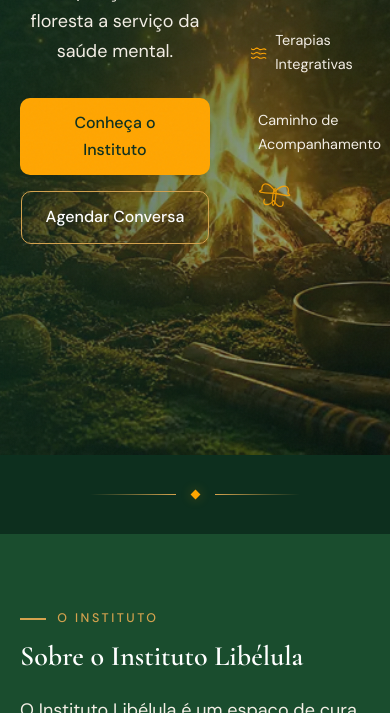
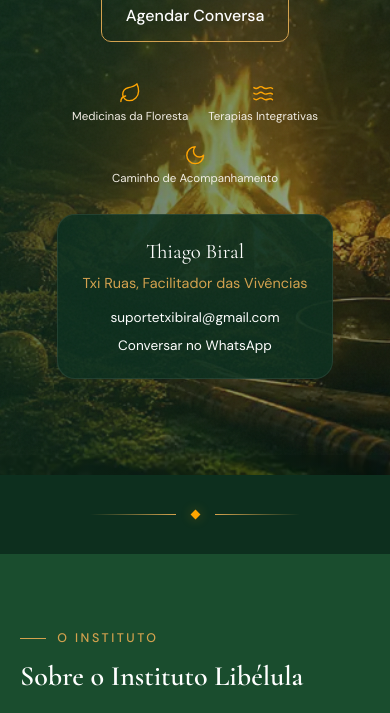
Before and after one commit to Allthomaz/Instituto_Libelula, a website: page index.html in a window 390 px wide. Shown: the part 389-1102 px from the top of the page. Drawn offline with nearby package versions, Linux system fonts and the light colour scheme.

Commit message:
fix(hero): mobile empilha titulo+botoes, pilares em linha e card abaixo (sem interleaving)
no mobile a hero virava flex-row com pilares/card static ao lado do titulo.
agora flex-direction: column no <=860px: titulo/botoes no topo, pilares (icone sobre label, 3 em linha) e card abaixo. verificado em 375px (sem overflow, ordem correta)

```diff
--- a/css/styles.css
+++ b/css/styles.css
@@ -90,9 +90,13 @@
 @media (max-width: 860px) {
   .nav, .nav__cta { display: none; }
   .nav-toggle { display: flex; margin-left: auto; }
-  .pillars-strip { position: static; padding: 0 1.25rem; margin-top: 2.5rem; }
-  .contact-card { position: static; margin: 2rem 1.25rem 0; max-width: none; }
-  .hero { padding-top: 6rem; }
+  /* hero empilha em coluna: título+botões no topo, pilares em linha e card abaixo */
+  .hero { padding-top: 6rem; flex-direction: column; align-items: center; justify-content: center; gap: 0; }
+  .hero__content { width: 100%; }
+  .pillars-strip { position: static; justify-content: center; flex-wrap: wrap; gap: 1.25rem; margin: 2.5rem 1.25rem 0; }
+  .pillars-strip__item { flex-direction: column; align-items: center; gap: 0.35rem; min-width: 5.5rem; }
+  .pillars-strip__label { font-size: 0.72rem; text-align: center; line-height: 1.2; }
+  .contact-card { position: static; margin: 1.75rem 1.25rem 0; max-width: none; text-align: center; }
 }
 
 /* Stagger de load da hero */
```
